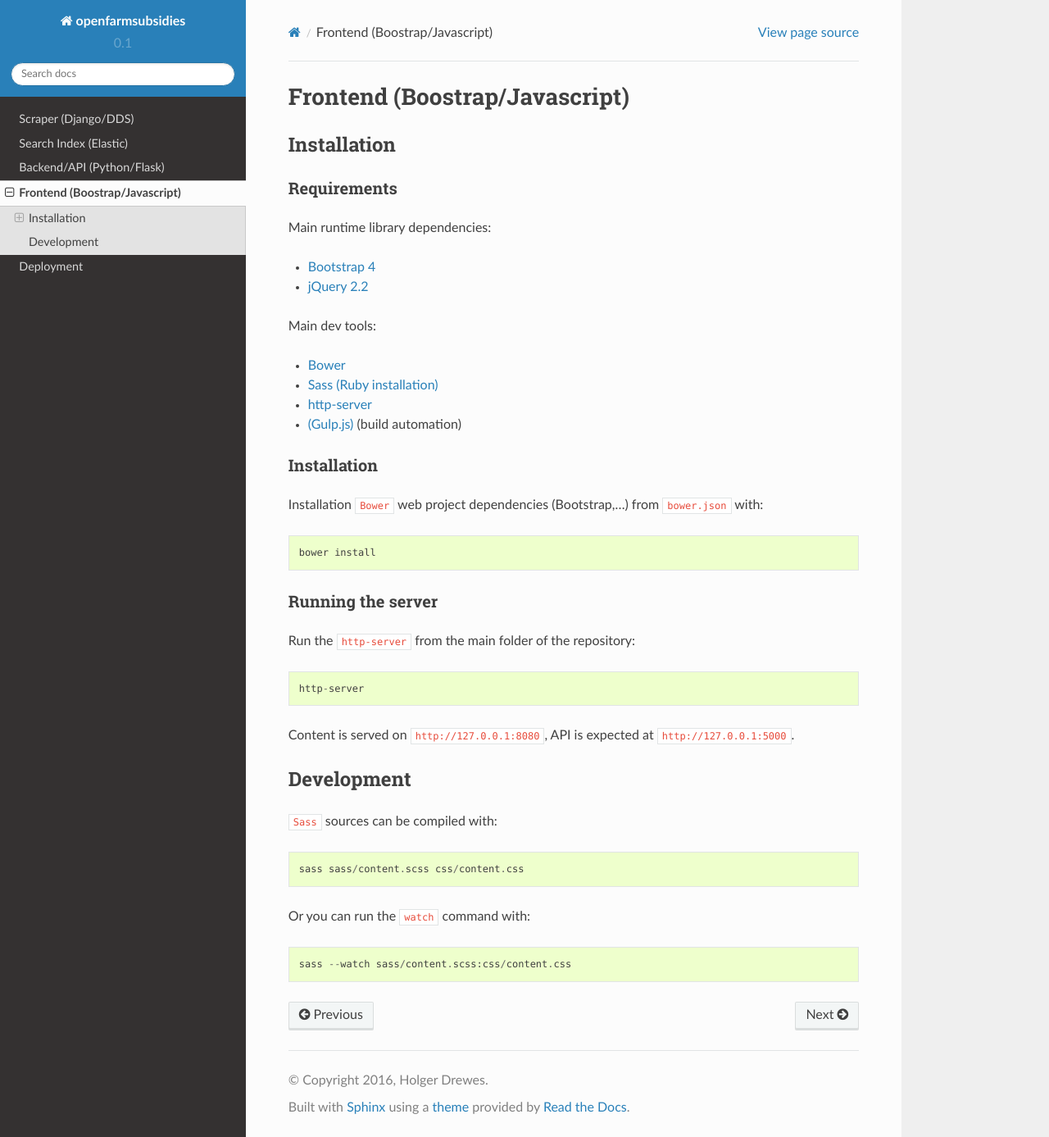
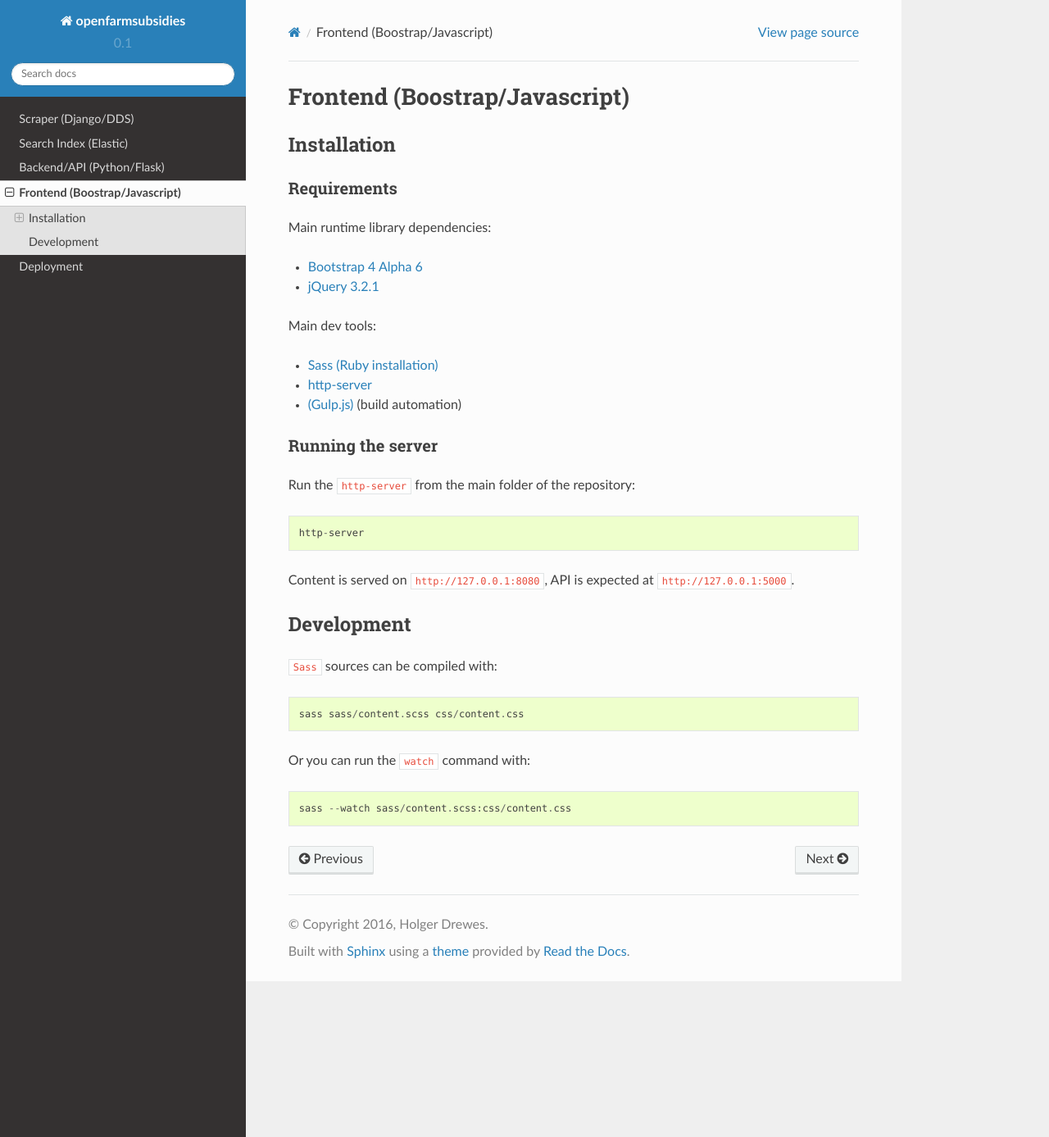
Before and after one commit to holgerd77/farmsubsidy-dds-scraper, a Sphinx documentation site: the page built from docs/frontend.rst, in a window 1280 px wide and 1387 px high. Shown: the whole window at 82% size. Built offline with Sphinx 7.4.7 and the Read the Docs theme 2.0.0, drawn with Linux system fonts in a browser that asks for light colours.

Commit message:
Some install/deployment notes in docs

```diff
--- a/docs/frontend.rst
+++ b/docs/frontend.rst
@@ -10,23 +10,14 @@ Requirements
 
 Main runtime library dependencies:
 
-* `Bootstrap 4 <http://v4-alpha.getbootstrap.com/>`_
-* `jQuery 2.2 <https://jquery.com/>`_
+* `Bootstrap 4 Alpha 6 <http://v4-alpha.getbootstrap.com/>`_
+* `jQuery 3.2.1 <https://jquery.com/>`_
 
 Main dev tools:
 
-* `Bower <http://bower.io>`_
 * `Sass (Ruby installation) <http://sass-lang.com/>`_
 * `http-server <https://github.com/indexzero/http-server>`_
 * `(Gulp.js) <http://gulpjs.com/>`_ (build automation)
-
-Installation
-^^^^^^^^^^^^
-
-Installation ``Bower`` web project dependencies (Bootstrap,...)
-from ``bower.json`` with::
-
-  bower install
 
 
 Running the server
```
Also changed, not shown: docs/deployment.rst (+13 -0 lines), 1 other file.
